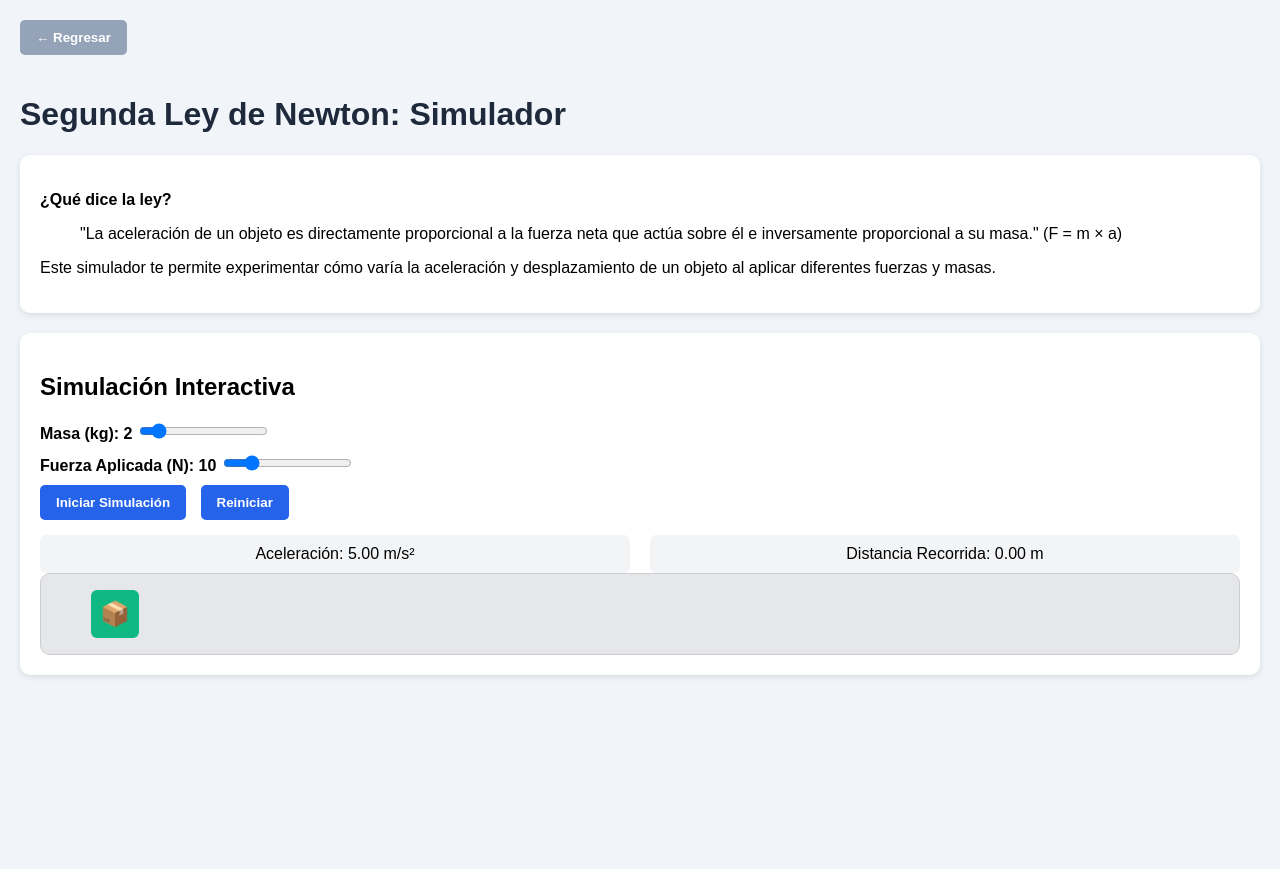
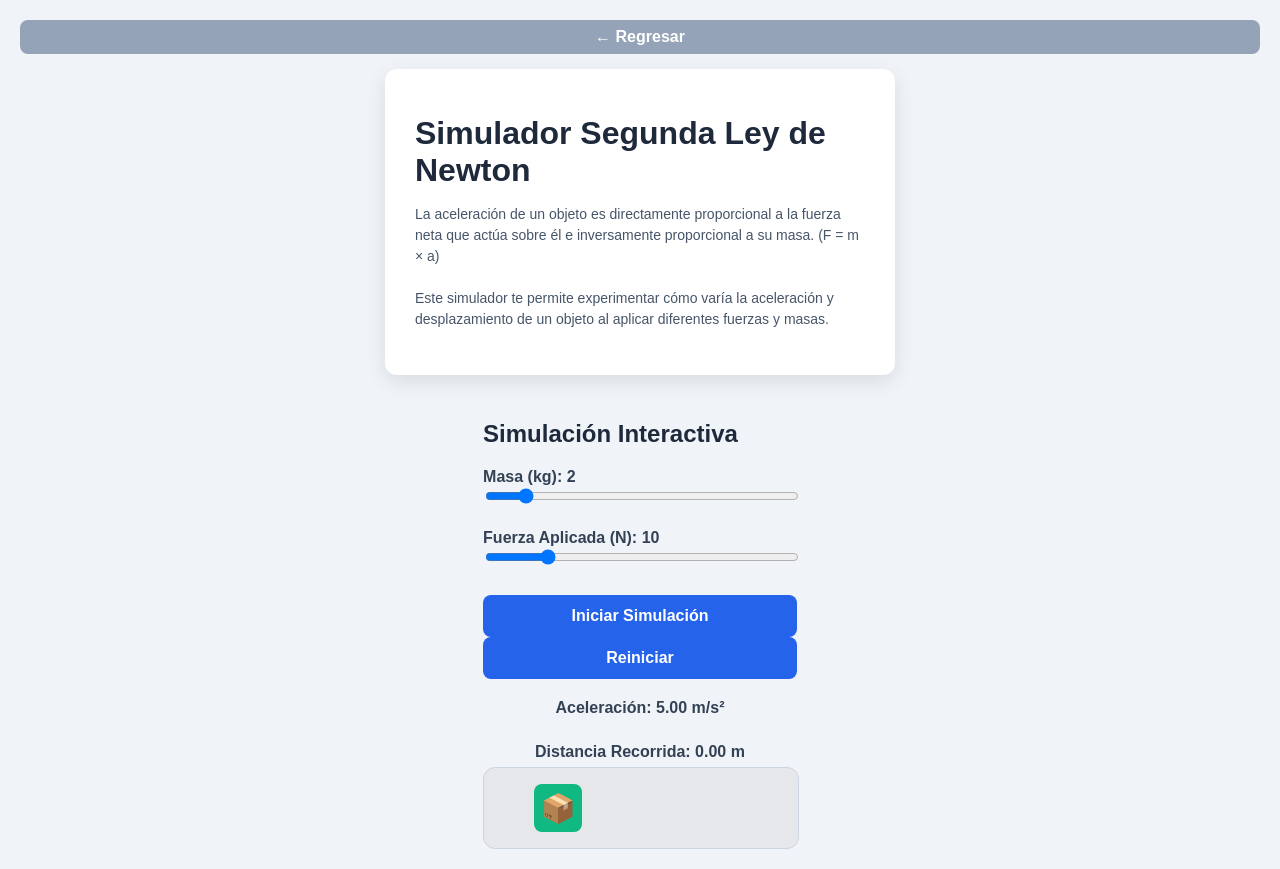
Before and after one commit to rutmy/pagina, a plain HTML site: page simulador-2.html in a window 1280 px wide. Before the commit the page ends 800 px from the top, so only its background shows below. Drawn offline with Linux system fonts and the light colour scheme.

Commit message:
Update simulador-2.html

```diff
--- a/simulador-2.html
+++ b/simulador-2.html
@@ -7,126 +7,149 @@
   <style>
     body {
       font-family: Arial, sans-serif;
-      background: #f1f5f9;
+      background: #f0f4f8;
       margin: 0;
       padding: 20px;
+      display: flex;
+      flex-direction: column;
+      align-items: center;
+      color: #1e293b;
+    }
+
+    /* Botón regresar */
+    .back-button {
+      align-self: flex-start;
+      margin-bottom: 15px;
+      background-color: #94a3b8;
+      color: white;
+      border: none;
+      border-radius: 8px;
+      padding: 8px 16px;
+      font-weight: 700;
+      cursor: pointer;
+      transition: background-color 0.3s ease;
+    }
+    .back-button:hover {
+      background-color: #64748b;
     }
 
     h1 {
-      color: #1e293b;
+      margin-bottom: 15px;
     }
 
-    .panel, .simulator {
+    .panel {
       background: white;
-      border-radius: 10px;
-      padding: 20px;
+      border-radius: 12px;
+      box-shadow: 0 6px 20px rgba(0,0,0,0.1);
+      max-width: 450px;
+      width: 100%;
+      padding: 25px 30px;
+      margin-bottom: 25px;
+    }
+
+    .description {
+      font-size: 14px;
+      line-height: 1.5;
+      color: #475569;
       margin-bottom: 20px;
-      box-shadow: 0 2px 6px rgba(0,0,0,0.1);
+    }
+
+    .controls {
+      display: flex;
+      flex-direction: column;
+      gap: 15px;
+      margin-bottom: 20px;
+    }
+
+    label {
+      font-weight: 600;
+      margin-bottom: 6px;
+      color: #334155;
+      display: block;
+    }
+
+    input[type="range"] {
+      width: 100%;
+      cursor: pointer;
+    }
+
+    .value-display {
+      font-weight: 700;
+      color: #2563eb;
+      margin-left: 8px;
+    }
+
+    button {
+      background-color: #2563eb;
+      color: white;
+      border: none;
+      border-radius: 8px;
+      padding: 12px;
+      font-size: 16px;
+      font-weight: 700;
+      cursor: pointer;
+      transition: background-color 0.3s ease;
+      width: 100%;
+    }
+
+    button:hover:not(:disabled) {
+      background-color: #1e40af;
+    }
+
+    button:disabled {
+      background-color: #94a3b8;
+      cursor: not-allowed;
     }
 
     .simulator-track {
       position: relative;
+      width: 100%;
+      max-width: 850px;
       height: 80px;
       background: #e5e7eb;
-      border-radius: 10px;
+      border-radius: 12px;
       overflow: hidden;
-      border: 1px solid #ccc;
+      border: 1px solid #cbd5e1;
     }
 
     .block {
       position: absolute;
       top: 50%;
+      left: 50px;
       transform: translateY(-50%);
       width: 48px;
       height: 48px;
       background-color: #10b981;
       color: white;
+      font-size: 28px;
       display: flex;
       justify-content: center;
       align-items: center;
-      border-radius: 6px;
-      font-size: 24px;
-      left: 50px;
-    }
-
-    .controls {
-      margin-top: 10px;
-    }
-
-    .controls label {
-      display: block;
-      margin-bottom: 10px;
-      font-weight: bold;
-    }
-
-    .info-box {
-      display: flex;
-      gap: 20px;
-      margin-top: 15px;
+      border-radius: 8px;
+      user-select: none;
+      transition: background-color 0.3s ease;
     }
 
     .info {
-      background: #f3f4f6;
-      padding: 10px;
-      border-radius: 6px;
-      flex: 1;
+      margin-top: 20px;
+      font-weight: 700;
       text-align: center;
-    }
-
-    .buttons {
-      margin-top: 10px;
-    }
-
-    button {
-      padding: 10px 16px;
-      margin-right: 10px;
-      border: none;
-      border-radius: 5px;
-      background-color: #2563eb;
-      color: white;
-      cursor: pointer;
-      font-weight: bold;
-    }
-
-    button:disabled {
-      background-color: #9ca3af;
-      cursor: not-allowed;
-    }
-
-    .back-button {
-      background-color: #94a3b8;
-      margin-bottom: 20px;
-    }
-
-    @media (max-width: 600px) {
-      .info-box {
-        flex-direction: column;
-      }
-
-      .buttons {
-        display: flex;
-        flex-direction: column;
-      }
-
-      button {
-        margin-bottom: 10px;
-        width: 100%;
-      }
+      color: #334155;
+      min-height: 24px;
     }
   </style>
 </head>
 <body>
 
-  <button onclick="window.history.back()" class="back-button">← Regresar</button>
-
-  <h1>Segunda Ley de Newton: Simulador</h1>
+  <button class="back-button" onclick="window.history.back()">← Regresar</button>
 
   <div class="panel">
-    <p><strong>¿Qué dice la ley?</strong></p>
-    <blockquote>
-      "La aceleración de un objeto es directamente proporcional a la fuerza neta que actúa sobre él e inversamente proporcional a su masa." (F = m × a)
-    </blockquote>
-    <p>Este simulador te permite experimentar cómo varía la aceleración y desplazamiento de un objeto al aplicar diferentes fuerzas y masas.</p>
+    <h1>Simulador Segunda Ley de Newton</h1>
+    <p class="description">
+      La aceleración de un objeto es directamente proporcional a la fuerza neta que actúa sobre él e inversamente proporcional a su masa. (F = m × a)
+      <br><br>
+      Este simulador te permite experimentar cómo varía la aceleración y desplazamiento de un objeto al aplicar diferentes fuerzas y masas.
+    </p>
   </div>
 
   <div class="simulator">
@@ -143,10 +166,8 @@
       </label>
     </div>
 
-    <div class="buttons">
-      <button id="startBtn">Iniciar Simulación</button>
-      <button id="resetBtn">Reiniciar</button>
-    </div>
+    <button id="startBtn">Iniciar Simulación</button>
+    <button id="resetBtn">Reiniciar</button>
 
     <div class="info-box">
       <div class="info">
```
